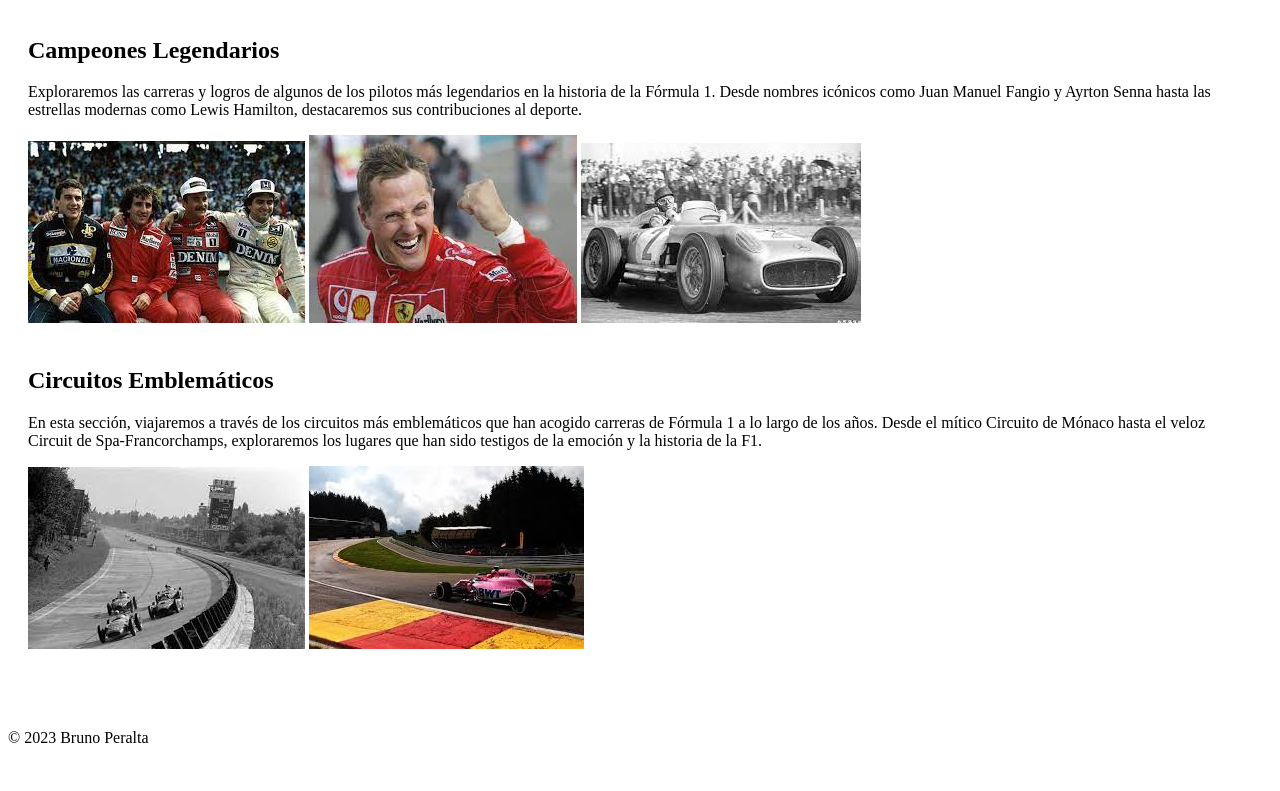
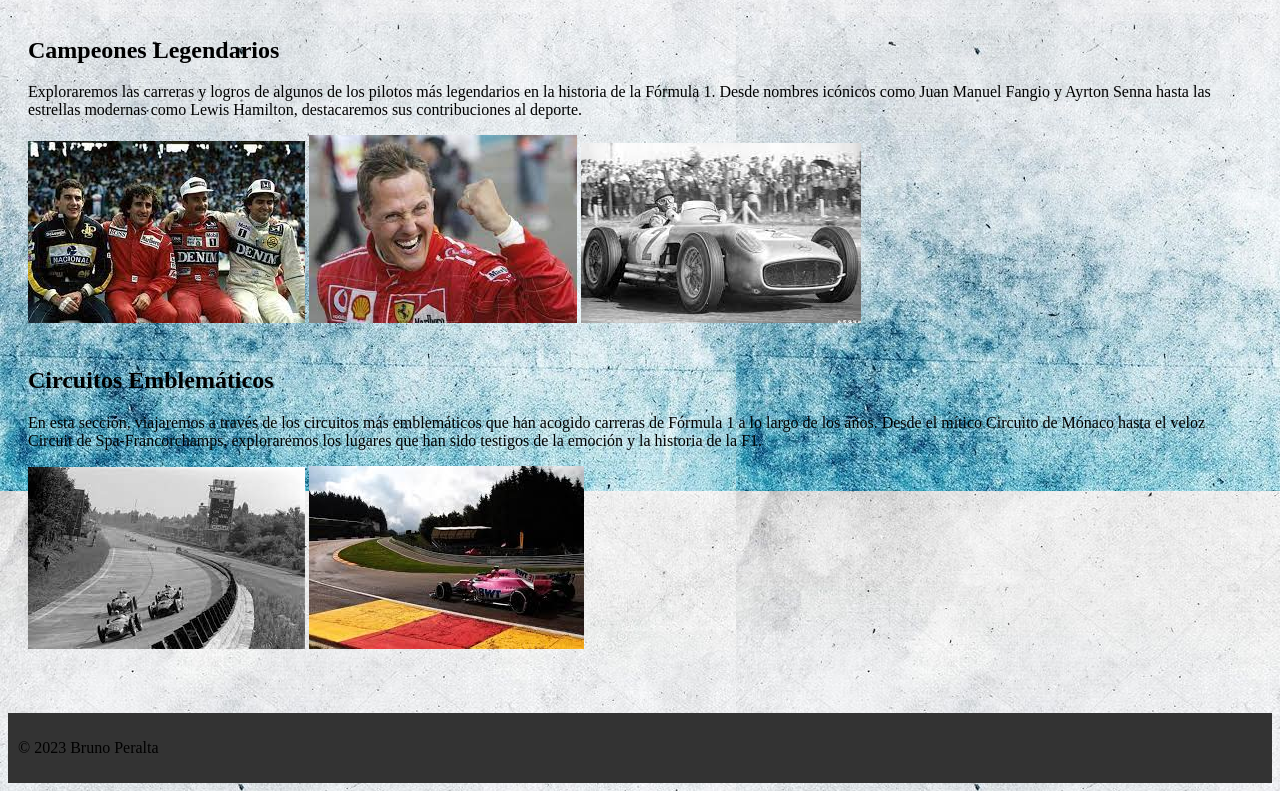
Before and after one commit to InstitutoSP/dar-estilo-con-css-kaloian014q, a plain HTML site: page index.html in a window 1280 px wide. Shown: the part 981-1772 px from the top of the page. Before the commit the page ends 1744 px from the top, so only its background shows below. Drawn offline with Linux system fonts and the light colour scheme.

Commit message:
terminado2

```diff
--- a/style.css
+++ b/style.css
@@ -21,5 +21,9 @@ section{
     margin-bottom:40px;
 }
 footer{
-    backround: color #555;
+    background-color: #333;
+    padding: 10px;
 }
+body{
+    background-image: url(imagend\ e\ celeste.jpg) ;
+}
```
Also changed, not shown: imagend e celeste.jpg (added).
